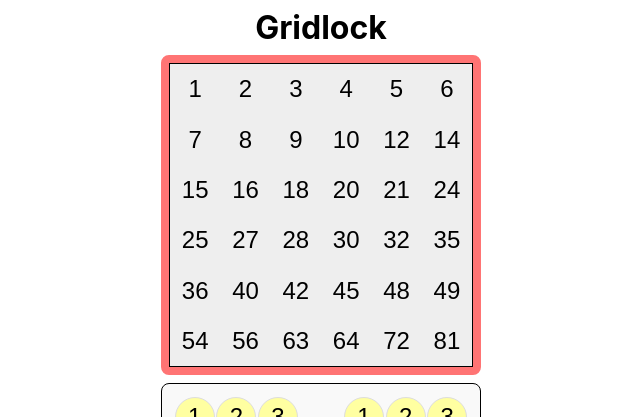
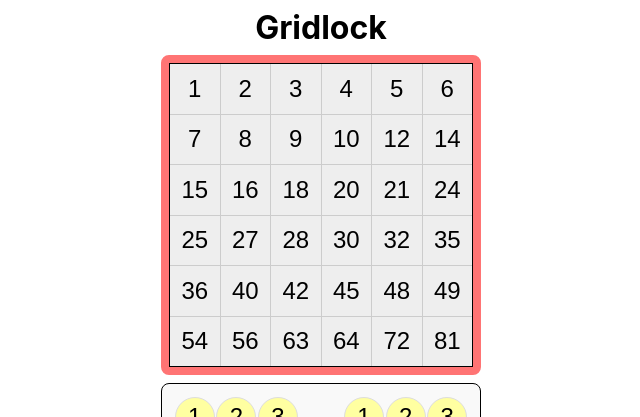
Before and after one commit to willbraun/gridlock, a React (Create React App) app: page / in a window 1280 px wide. Shown: the top 417 px of the page, without its empty margins (319-959 px from the left). Built offline with nearby package versions, Linux system fonts and the light colour scheme.

Commit message:
playing with grid to get rid of horizontal lines

```diff
--- a/src/styles/firstnumberselection.css
+++ b/src/styles/firstnumberselection.css
@@ -9,7 +9,7 @@
     display: grid;
     grid-template-columns: repeat(3, 1fr);
     grid-gap: 0.1rem;
-    aspect-ratio: 1 / 1;
+    aspect-ratio: 1;
 }
 
 .first-x {
--- a/src/styles/grid.css
+++ b/src/styles/grid.css
@@ -5,7 +5,7 @@
     margin: 0 0 0.5rem 0;
     transition: 0.3s;
     width: 100%;
-    aspect-ratio: 1 / 1;
+    aspect-ratio: 1;
 }
 
 .grid-border.p1 {
@@ -19,10 +19,11 @@
 .grid {
     position: relative;
     display: grid;
+    grid-template-rows: repeat(6, 1fr);
     grid-template-columns: repeat(6, 1fr);
-    /* grid-gap: 1px; */
+    gap: 1px;
     background-color: #ccc;
     width: 100%;
-    aspect-ratio: 1 / 1;
+    aspect-ratio: 1;
     border: 1px solid #000;
 }
--- a/src/styles/numbercircle.css
+++ b/src/styles/numbercircle.css
@@ -11,7 +11,7 @@
     padding: 0;
     font-size: 3vh;
     transition: 0.05s;
-    aspect-ratio: 1 / 1;
+    aspect-ratio: 1;
 }
 
 .number-circle:disabled {
```
